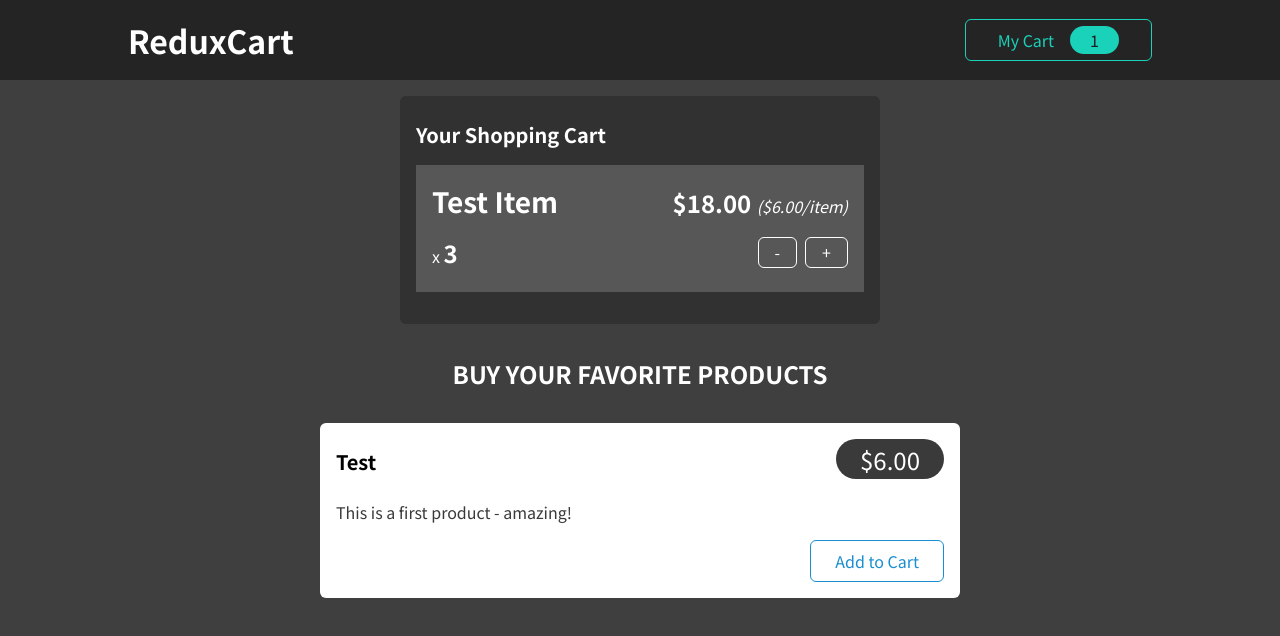
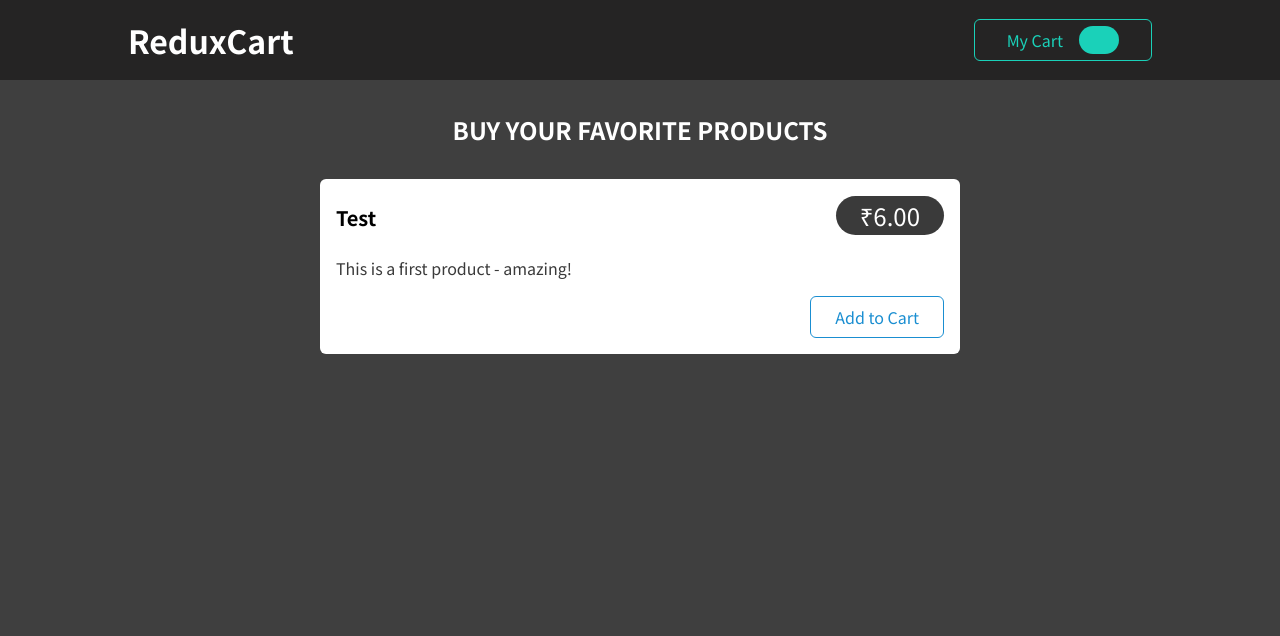
Before and after one commit to RaviTeja-111/Assignment-React, a React (Create React App) app: page / in a window 1280 px wide. Shown: the top 636 px of the page. Built offline with nearby package versions, Linux system fonts and the light colour scheme.

Commit message:
updated the cart toggle

```diff
--- a/package.json
+++ b/package.json
@@ -3,11 +3,13 @@
   "version": "0.1.0",
   "private": true,
   "dependencies": {
+    "@reduxjs/toolkit": "^1.9.5",
     "@testing-library/jest-dom": "^5.11.6",
     "@testing-library/react": "^11.2.2",
     "@testing-library/user-event": "^12.5.0",
     "react": "^18.0.0",
     "react-dom": "^18.0.0",
+    "react-redux": "^8.1.1",
     "react-scripts": "^5.0.1",
     "web-vitals": "^0.2.4"
   },
--- a/src/App.js
+++ b/src/App.js
@@ -1,11 +1,14 @@
+import { useSelector } from 'react-redux';
+
 import Cart from './components/Cart/Cart';
 import Layout from './components/Layout/Layout';
 import Products from './components/Shop/Products';
 
 function App() {
+  const disp = useSelector(state => state.cartDisplay.showCart);
   return (
     <Layout>
-      <Cart />
+      {disp && <Cart />}
       <Products />
     </Layout>
   );
--- a/src/components/Cart/Cart.js
+++ b/src/components/Cart/Cart.js
@@ -8,7 +8,7 @@ const Cart = (props) => {
       <h2>Your Shopping Cart</h2>
       <ul>
         <CartItem
-          item={{ title: 'Test Item', quantity: 3, total: 18, price: 6 }}
+          item={{ title: 'Test Item', quantity: 0, total: 0, price: 0 }}
         />
       </ul>
     </Card>
--- a/src/components/Cart/CartButton.js
+++ b/src/components/Cart/CartButton.js
@@ -1,10 +1,17 @@
+import { useDispatch } from 'react-redux';
+
+import { cartDisplayAction } from '../../reducers/cartDisplayReducer';
 import classes from './CartButton.module.css';
 
 const CartButton = (props) => {
+  const dispatch = useDispatch()
+  const cartDisplayHandler = () => {
+    dispatch(cartDisplayAction.toggleCart());
+  }
   return (
-    <button className={classes.button}>
+    <button className={classes.button} onClick={cartDisplayHandler}>
       <span>My Cart</span>
-      <span className={classes.badge}>1</span>
+      <span className={classes.badge}></span>
     </button>
   );
 };
--- a/src/components/Cart/CartItem.js
+++ b/src/components/Cart/CartItem.js
@@ -8,8 +8,8 @@ const CartItem = (props) => {
       <header>
         <h3>{title}</h3>
         <div className={classes.price}>
-          ${total.toFixed(2)}{' '}
-          <span className={classes.itemprice}>(${price.toFixed(2)}/item)</span>
+        ₹{total.toFixed(2)}{' '}
+          <span className={classes.itemprice}>(₹{price.toFixed(2)}/item)</span>
         </div>
       </header>
       <div className={classes.details}>
--- a/src/components/Shop/ProductItem.js
+++ b/src/components/Shop/ProductItem.js
@@ -9,7 +9,7 @@ const ProductItem = (props) => {
       <Card>
         <header>
           <h3>{title}</h3>
-          <div className={classes.price}>${price.toFixed(2)}</div>
+          <div className={classes.price}>₹{price.toFixed(2)}</div>
         </header>
         <p>{description}</p>
         <div className={classes.actions}>
--- a/src/index.js
+++ b/src/index.js
@@ -2,6 +2,9 @@ import ReactDOM from 'react-dom/client';
 
 import './index.css';
 import App from './App';
+import { Provider } from 'react-redux'
+
+import store from './store/index'
 
 const root = ReactDOM.createRoot(document.getElementById('root'));
-root.render(<App />);
+root.render(<Provider store={store}><App /></Provider>);
--- /dev/null
+++ b/src/reducers/cartDisplayReducer.js
@@ -0,0 +1,14 @@
+import { createSlice } from "@reduxjs/toolkit";
+
+const cartDisplayReducer = createSlice({
+    name: 'cartDisplay',
+    initialState: { showCart: false },
+    reducers: {
+        toggleCart(state) {
+            state.showCart = !state.showCart;
+        }
+    }
+});
+
+export const cartDisplayAction = cartDisplayReducer.actions;
+export default cartDisplayReducer;
--- /dev/null
+++ b/src/store/index.js
@@ -0,0 +1,11 @@
+import cartDisplayReducer from "../reducers/cartDisplayReducer";
+
+const { configureStore } = require("@reduxjs/toolkit");
+
+const store = configureStore({
+    reducer : { cartDisplay : cartDisplayReducer.reducer
+
+    }
+});
+
+export default store;
```
Also changed, not shown: 1 other file (tests, documents, lock files or other folders).
